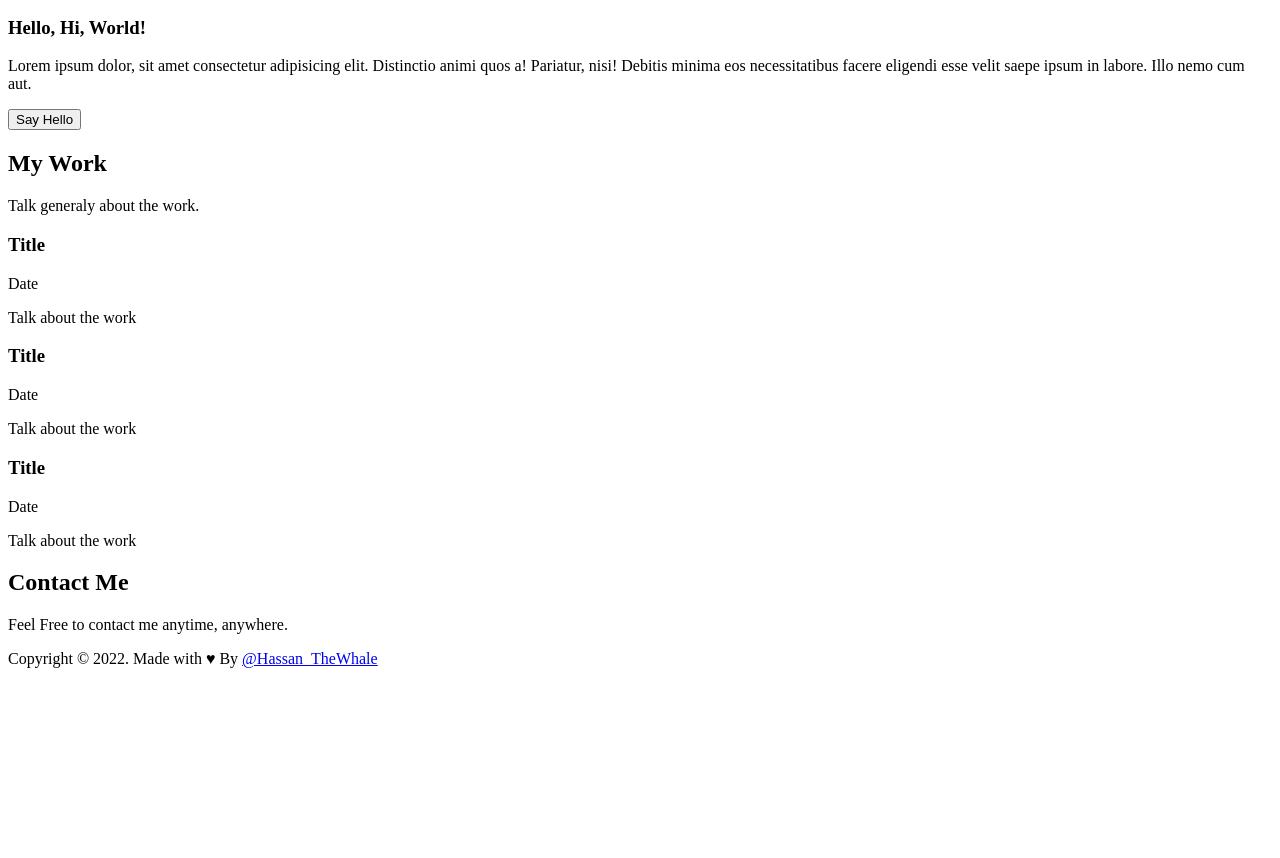
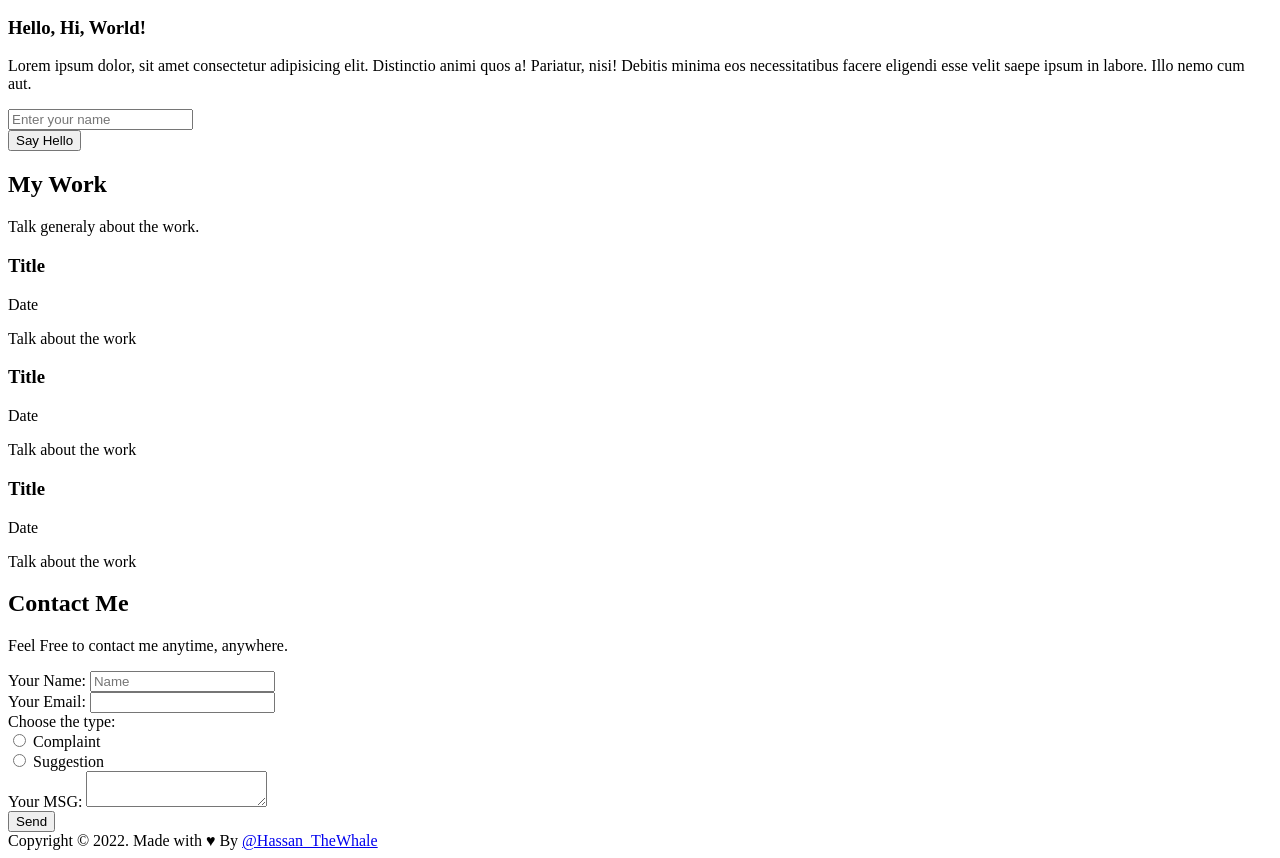
Before and after one commit to g6no/VeryFirstProject, a plain HTML site: page index.html in a window 1280 px wide. Shown: the part 1126-1984 px from the top of the page. Before the commit the page ends 1802 px from the top, so only its background shows below. Drawn offline with Linux system fonts and the light colour scheme.

Commit message:
finish html & form

```diff
--- a/index.html
+++ b/index.html
@@ -43,7 +43,9 @@
             animi quos a! Pariatur, nisi! Debitis minima eos necessitatibus
             facere eligendi esse velit saepe ipsum in labore. Illo nemo cum aut.
           </p>
-
+          <form>
+            <input type="text" placeholder="Enter your name" />
+          </form>
           <button>Say Hello</button>
         </div>
         <!-- Why Didn't we put the elements under the overlay -->
@@ -84,6 +86,52 @@
           <p>Feel Free to contact me anytime, anywhere.</p>
         </div>
       </section>
+
+      <form>
+        <div class="form-group">
+          <label for="contactName">Your Name:</label>
+          <input
+            type="text"
+            name="contactName"
+            placeholder="Name"
+            id="contactName"
+          />
+        </div>
+
+        <div class="form-group">
+          <label for="contactEmail">Your Email:</label>
+          <input type="email" name="contactEmail" id="contactEmail" />
+        </div>
+
+        <div class="form-group">
+          <label>Choose the type:</label>
+          <br />
+          <input
+            type="radio"
+            name="formType"
+            id="complaint"
+            value="complaint"
+          />
+          <label for="complaint">Complaint</label>
+          <br />
+          <input
+            type="radio"
+            name="formType"
+            id="suggestion"
+            value="suggestion"
+          />
+          <label for="suggestion">Suggestion</label>
+        </div>
+
+        <div class="form-group">
+          <label for="contactMSG">Your MSG:</label>
+          <textarea name="contactMSG" id="contactMSG"></textarea>
+        </div>
+
+        <div class="form-group">
+          <button>Send</button>
+        </div>
+      </form>
     </main>
 
     <footer class="center">
```
Also changed, not shown: css/style.css (added).
